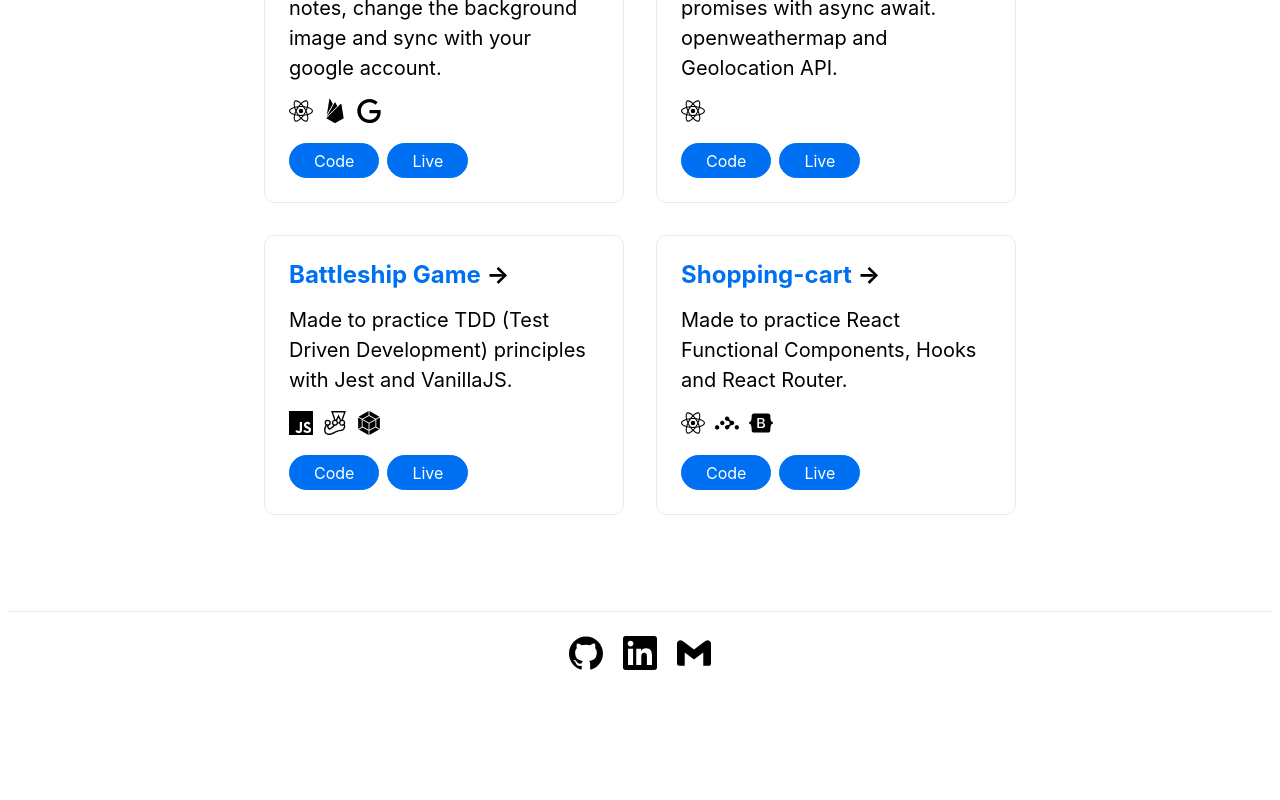
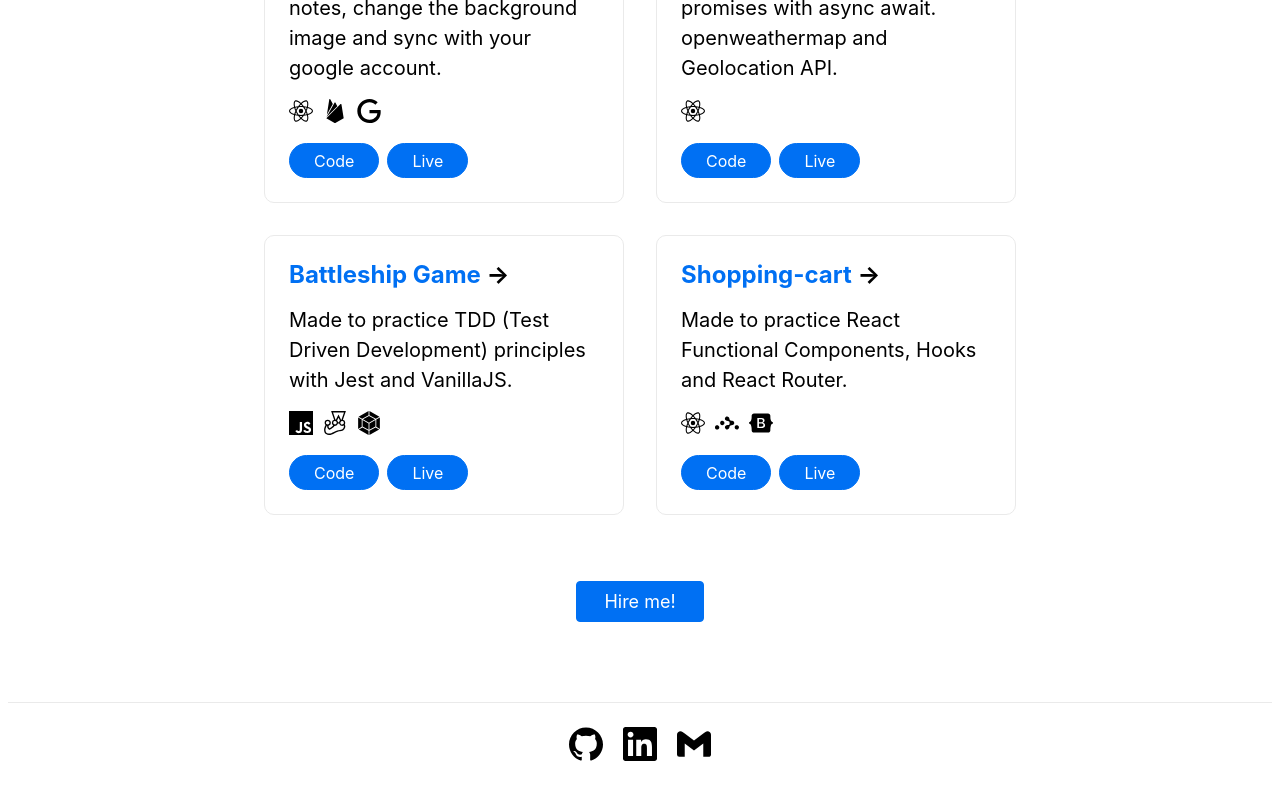
Before and after one commit to DoviMaj/portfolio, a Next.js app: page / in a window 1280 px wide. Shown: the part 834-1634 px from the top of the page. Before the commit the page ends 1545 px from the top, so only its background shows below. Built offline with nearby package versions, Linux system fonts and the light colour scheme.

Commit message:
Hire me button and styles

```diff
--- a/pages/index.js
+++ b/pages/index.js
@@ -16,7 +16,7 @@ export default function Home() {
             </a>
           </h1>
           <p className={styles.description}>
-            A passionate self-taught full-stack web developer, <br></br>I love
+            A passionate self-taught Full Stack Web Developer, <br></br>I love
             learning new technologies, building and improving UI's.<br></br>{" "}
             Regular contributor to{" "}
             <a
@@ -44,6 +44,15 @@ export default function Home() {
               )
             )}
           </div>
+
+          <a
+            rel="noopener"
+            href="mailto:dovimajowka@gmail.com?subject=I want to hire you!&body=Hi, I saw your portfolio and..."
+            target="_blank"
+            className={styles.button}
+          >
+            Hire me!
+          </a>
         </main>
 
         <footer className={styles.footer}>
--- a/styles/Home.module.css
+++ b/styles/Home.module.css
@@ -119,6 +119,24 @@
   }
 }
 
+.button {
+  cursor: pointer;
+  background: #0070f3;
+  color: white;
+  padding: 0.5em 1.5em;
+  margin-top: 50px;
+  font-size: large;
+  border: 1px solid #0070f3;
+  border-radius: 4px;
+  transition: background 0.2s ease, color 0.2s ease, box-shadow 0.2s ease;
+}
+
+.button:hover {
+  text-decoration: none;
+  color: #0070f3;
+  background: white;
+}
+
 .footer {
   width: 100%;
   height: 100px;
```
